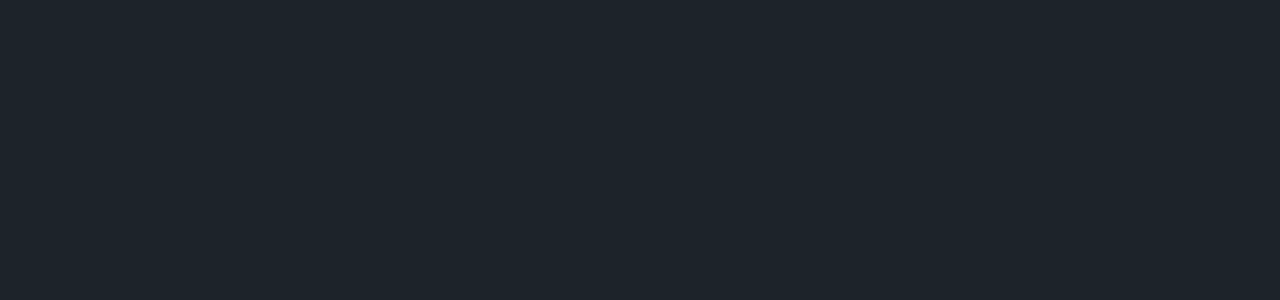
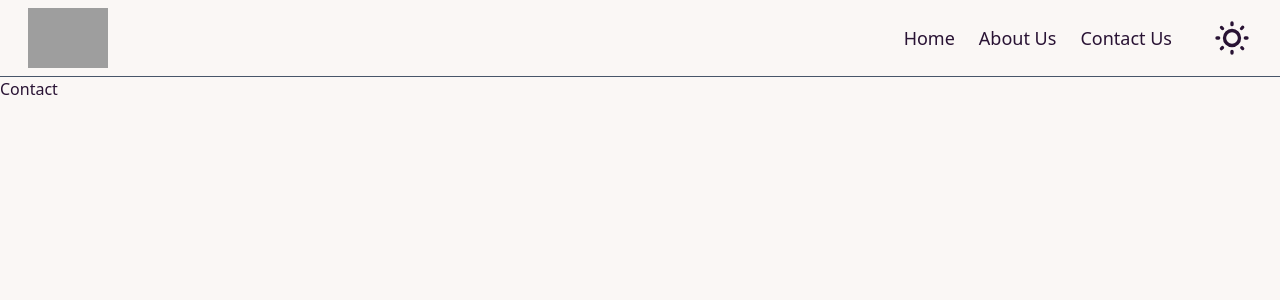
Before and after one commit to ibaddKhan/payment-app, a React (Vite) app: page /contact in a window 1280 px wide. Shown: the top 300 px of the page. Built offline with nearby package versions, Linux system fonts and the light colour scheme; grey boxes are pictures that could not be loaded.

Commit message:
navbar done

```diff
--- a/index.html
+++ b/index.html
@@ -1,5 +1,5 @@
 <!DOCTYPE html>
-<html data-theme="dark" lang="en">
+<html data-theme="cupcake" lang="en">
   <head>
     <meta charset="UTF-8" />
     <link rel="icon" type="image/svg+xml" href="/vite.svg" />
--- a/src/App.jsx
+++ b/src/App.jsx
@@ -1,8 +1,9 @@
+import Routers from "./config/router-config/routes";
+
 export default function App() {
   return (
     <>
-
-
+      <Routers />
     </>
   );
 }
--- a/src/components/Navbar.jsx
+++ b/src/components/Navbar.jsx
@@ -0,0 +1,27 @@
+import { Link } from "react-router-dom"
+
+const Navbar = () => {
+    return (
+        <div className="navbar border-b  border-slate-600	">
+            <div className="flex-1 ml-5">
+                <img src="https://www.payboostbills.com/static/media/pbblogo.2781af64db3db9d44aa5.png" className="w-20" alt="" />
+            </div>
+            <div className="flex-none font-bold space-x-6 mr-10">
+                <Link className=" hover:text-purple-300 text-lg font-normal	" to={'/'}>Home</Link>
+                <Link className=" hover:text-purple-300 text-lg font-normal	" to={'/about'}>About Us</Link>
+                <Link className=" hover:text-purple-300 text-lg font-normal	" to={'/contact'}>Contact Us</Link>
+            </div>
+            <label className="swap swap-rotate mr-5">
+
+                <input type="checkbox" className="theme-controller" value="halloween" />
+
+                <svg className="swap-off fill-current w-10 h-10" xmlns="http://www.w3.org/2000/svg" viewBox="0 0 24 24"><path d="M5.64,17l-.71.71a1,1,0,0,0,0,1.41,1,1,0,0,0,1.41,0l.71-.71A1,1,0,0,0,5.64,17ZM5,12a1,1,0,0,0-1-1H3a1,1,0,0,0,0,2H4A1,1,0,0,0,5,12Zm7-7a1,1,0,0,0,1-1V3a1,1,0,0,0-2,0V4A1,1,0,0,0,12,5ZM5.64,7.05a1,1,0,0,0,.7.29,1,1,0,0,0,.71-.29,1,1,0,0,0,0-1.41l-.71-.71A1,1,0,0,0,4.93,6.34Zm12,.29a1,1,0,0,0,.7-.29l.71-.71a1,1,0,1,0-1.41-1.41L17,5.64a1,1,0,0,0,0,1.41A1,1,0,0,0,17.66,7.34ZM21,11H20a1,1,0,0,0,0,2h1a1,1,0,0,0,0-2Zm-9,8a1,1,0,0,0-1,1v1a1,1,0,0,0,2,0V20A1,1,0,0,0,12,19ZM18.36,17A1,1,0,0,0,17,18.36l.71.71a1,1,0,0,0,1.41,0,1,1,0,0,0,0-1.41ZM12,6.5A5.5,5.5,0,1,0,17.5,12,5.51,5.51,0,0,0,12,6.5Zm0,9A3.5,3.5,0,1,1,15.5,12,3.5,3.5,0,0,1,12,15.5Z" /></svg>
+
+                <svg className="swap-on fill-current w-10 h-10" xmlns="http://www.w3.org/2000/svg" viewBox="0 0 24 24"><path d="M21.64,13a1,1,0,0,0-1.05-.14,8.05,8.05,0,0,1-3.37.73A8.15,8.15,0,0,1,9.08,5.49a8.59,8.59,0,0,1,.25-2A1,1,0,0,0,8,2.36,10.14,10.14,0,1,0,22,14.05,1,1,0,0,0,21.64,13Zm-9.5,6.69A8.14,8.14,0,0,1,7.08,5.22v.27A10.15,10.15,0,0,0,17.22,15.63a9.79,9.79,0,0,0,2.1-.22A8.11,8.11,0,0,1,12.14,19.73Z" /></svg>
+
+            </label>
+        </div>
+    )
+}
+
+export default Navbar
--- a/src/config/router-config/routes.jsx
+++ b/src/config/router-config/routes.jsx
@@ -2,15 +2,17 @@
 import Home from '../../screens/home/home'
 import About from '../../screens/about/about'
 import Contact from '../../screens/contact/contact'
+import Navbar from '../../components/Navbar'
 
 const Routers = () => {
     return (
         <>
             <BrowserRouter>
+                <Navbar />
                 <Routes>
                     <Route path='/' element={< Home />} />
-                    <Route path='/products' element={<Contact />} />
                     <Route path='about' element={<About />} />
+                    <Route path='/contact' element={<Contact />} />
                 </Routes>
 
             </BrowserRouter>
--- a/src/screens/contact/contact.jsx
+++ b/src/screens/contact/contact.jsx
@@ -1,7 +1,7 @@
 
 const Contact = () => {
     return (
-        <div>Contact</div>
+        <div className="">Contact</div>
     )
 }
 
--- a/tailwind.config.js
+++ b/tailwind.config.js
@@ -11,6 +11,6 @@
     require('daisyui'),
   ],
   daisyui: {
-    themes: ["light", "dark", "cupcake"],
+    themes: ["light", "dark", "cupcake", "halloween"],
   },
 }
```
Also changed, not shown: src/App.css (deleted), src/assets/logo.png (added).
